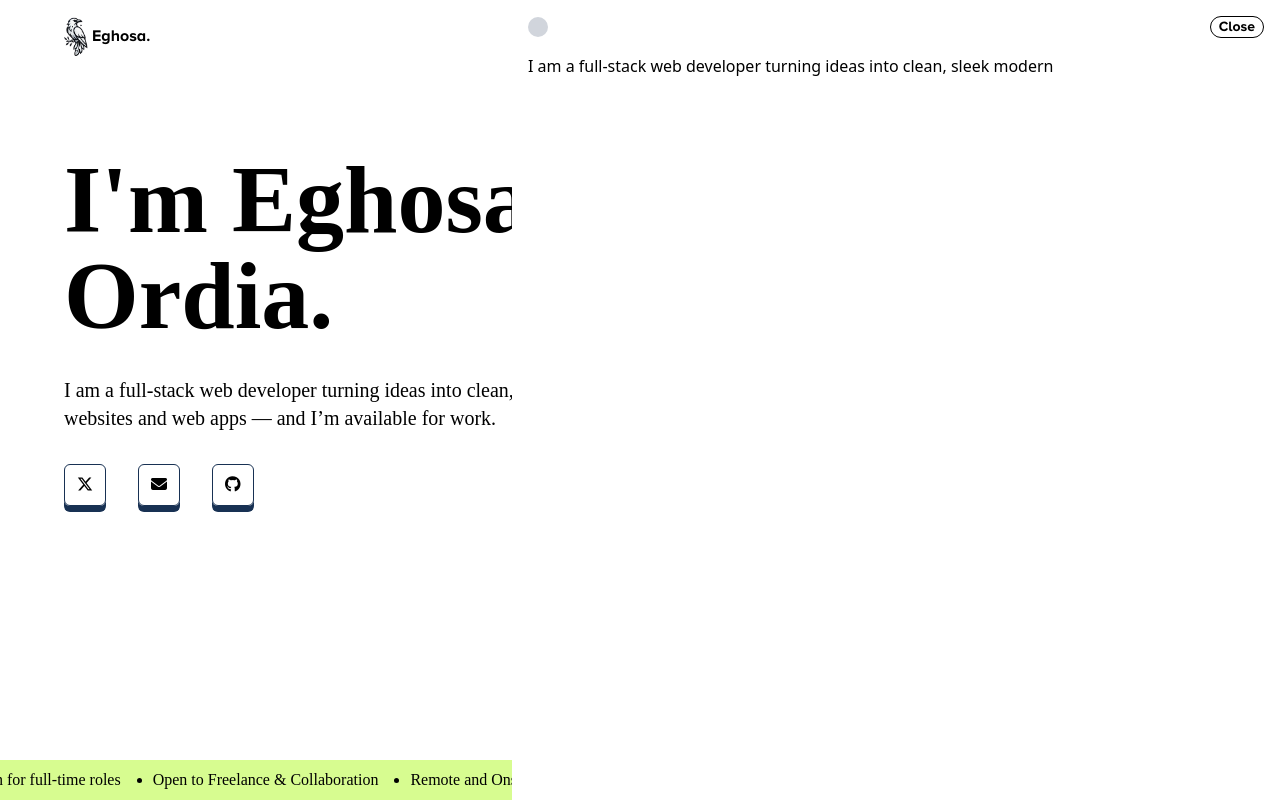
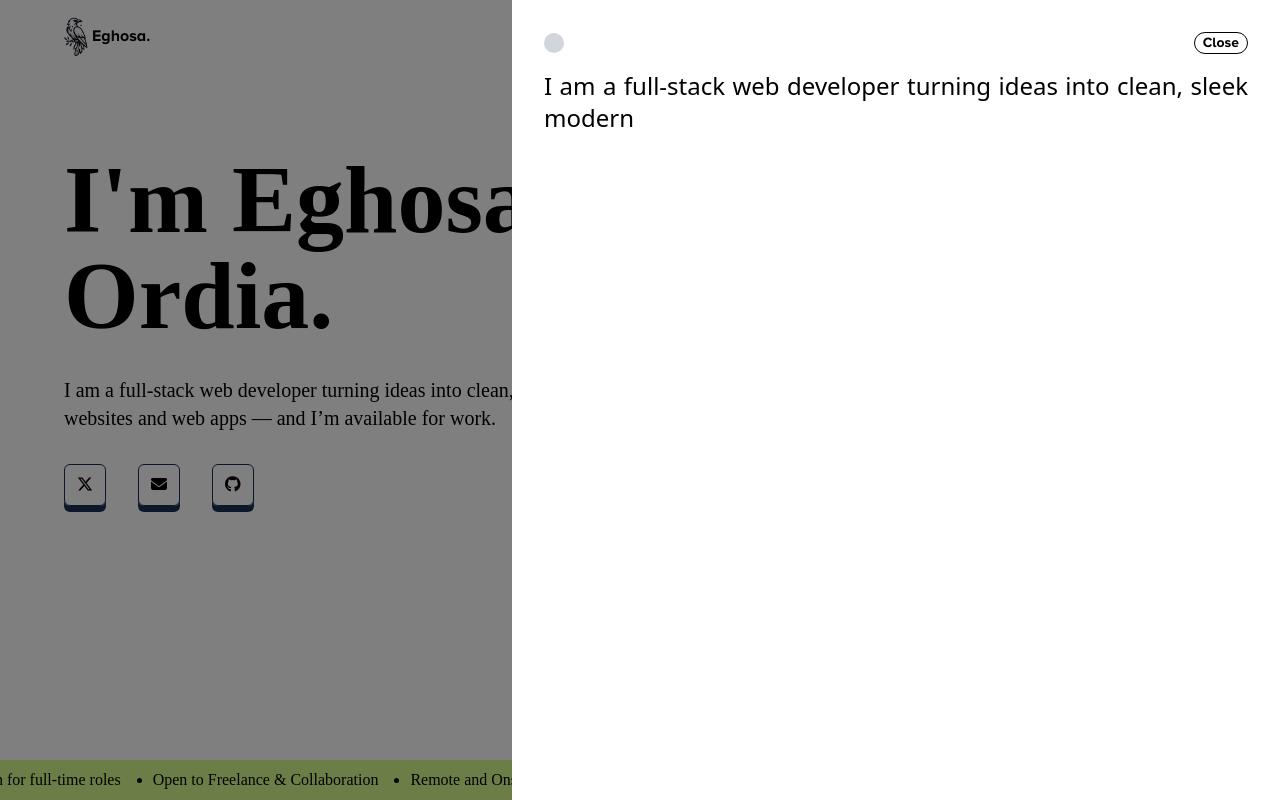
Before and after one commit to Hardy101/Eghosa, a React (Vite) app: page / in a window 1280 px wide. Shown: the top 800 px of the page. Built offline with nearby package versions, Linux system fonts and the light colour scheme; a web font is replaced by a local one.

Commit message:
feat: add Overlay component to App and enhance Sidebar styling for improved layout

```diff
--- a/src/App.tsx
+++ b/src/App.tsx
@@ -5,6 +5,7 @@ import NavBar from "./components/navbar";
 import Hero from "./components/hero";
 import Liquidex from "./components/liquidex";
 import Sidebar from "./components/sidebar";
+import Overlay from "./components/overlay";
 
 function App() {
   const divRef = useRef<HTMLDivElement>(null);
@@ -15,6 +16,7 @@ function App() {
         <Hero divRef={divRef} />
 
         <Liquidex divRef={divRef} />
+        <Overlay />
         <Sidebar />
       </div>
     </>
--- a/src/components/overlay.tsx
+++ b/src/components/overlay.tsx
@@ -1,6 +1,6 @@
 const Overlay: React.FC = () => {
   return (
-    <div className="bg-black bg-opacity-50 fixed w-full inset-0 z-40"></div>
+    <div className="bg-black opacity-50 fixed w-full inset-0 z-40"></div>
   );
 };
 
--- a/src/components/sidebar.tsx
+++ b/src/components/sidebar.tsx
@@ -1,6 +1,6 @@
 const Sidebar = () => {
   return (
-    <aside className="fixed p-4 w-full md:w-3/5 h-full top-0 right-0 bg-white text-black heading z-50">
+    <aside className="fixed p-4 md:p-8 w-full md:w-3/5 h-full top-0 right-0 bg-white text-black heading z-50">
       <div className=" flex justify-between mb-4">
         <span className="inline-block w-5 bg-gray-300 h-5 rounded-full my-auto"></span>
         <button className="my-auto border rounded-2xl font-proxima-bold text-sm px-2">
@@ -8,7 +8,7 @@ const Sidebar = () => {
         </button>
       </div>
 
-      <div className="body">
+      <div className="body text-2xl font-medium text-justify">
         I am a full-stack web developer turning ideas into clean, sleek modern
       </div>
     </aside>
```
